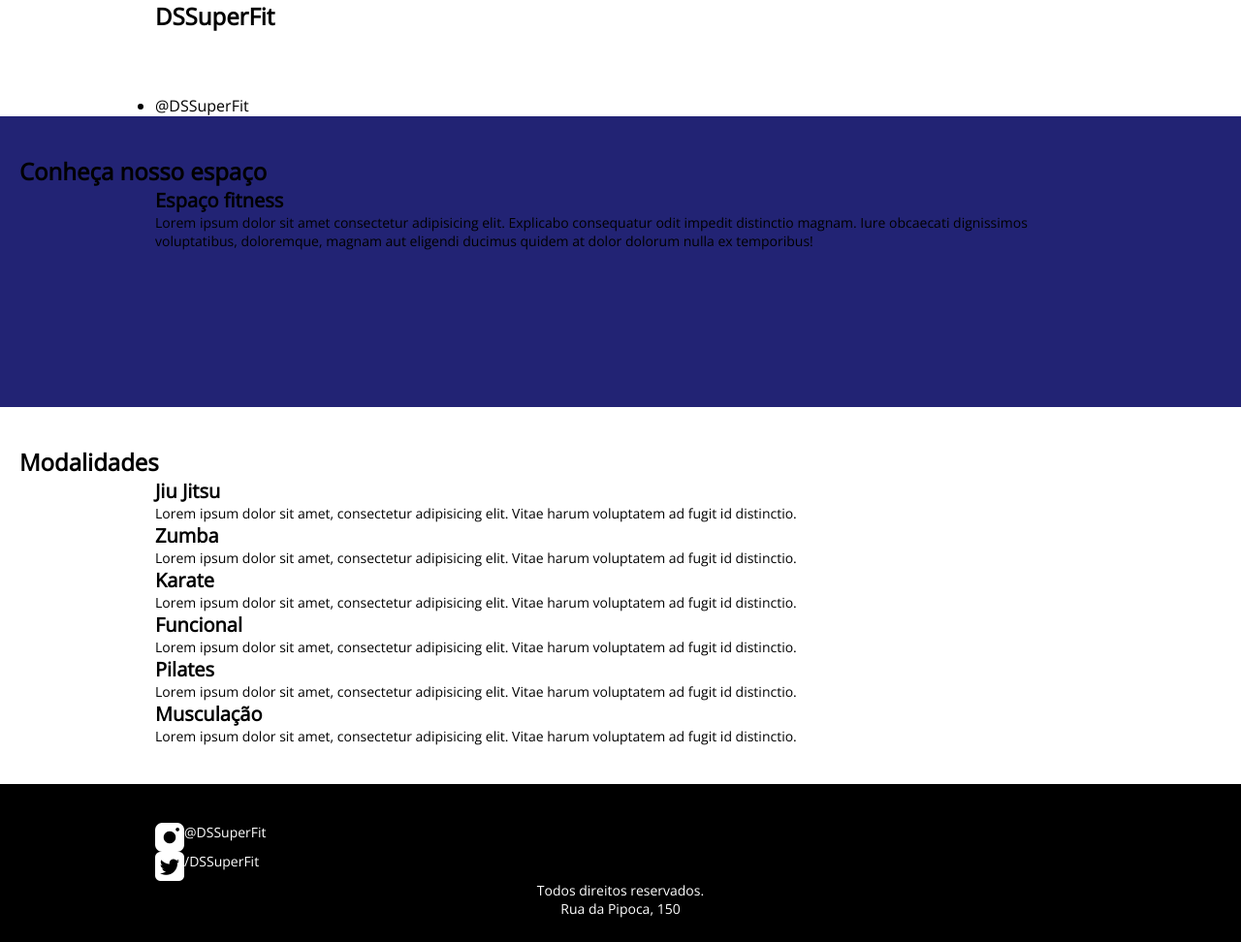
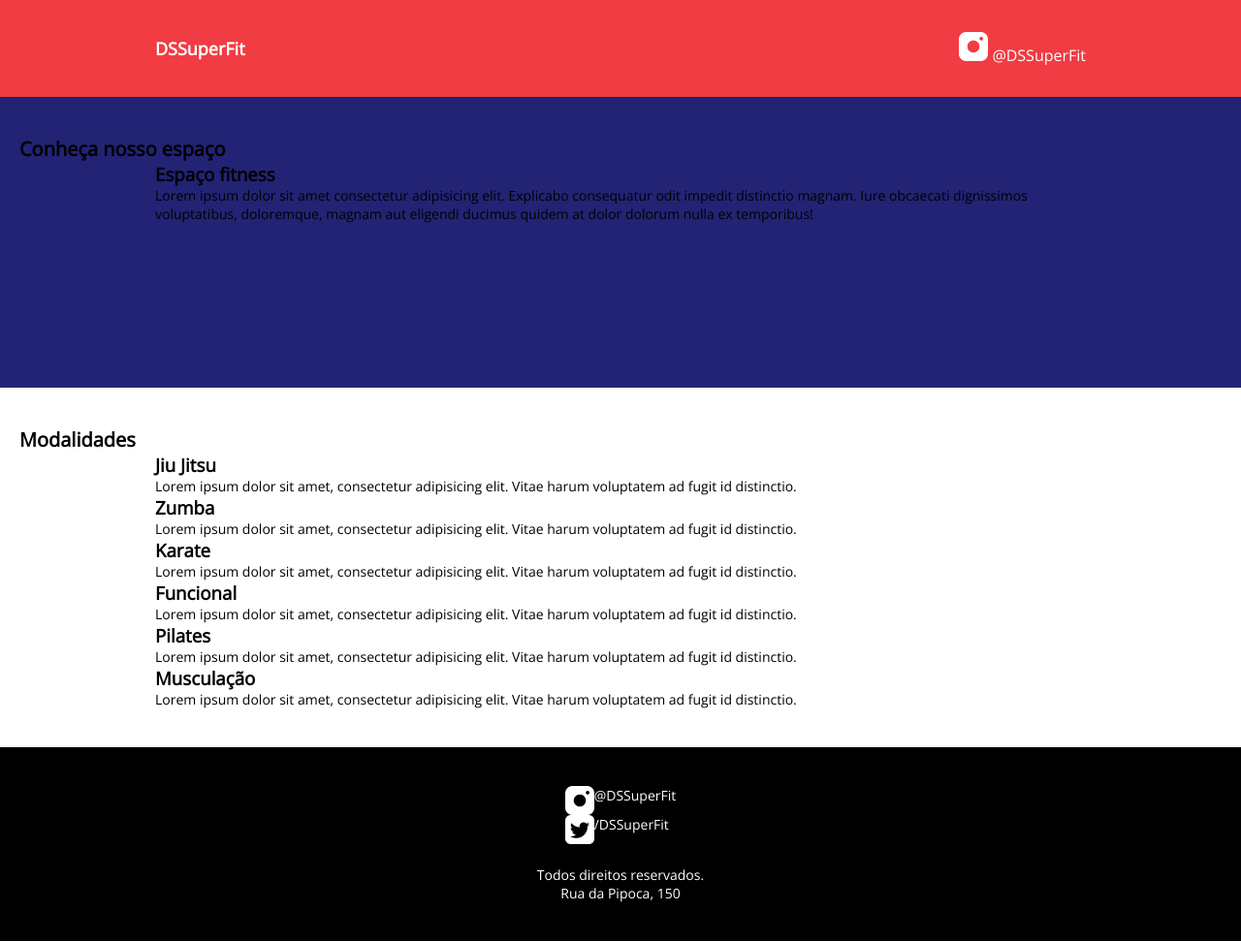
Before and after one commit to PauloHenriq19/desafio-css, a plain HTML site: page index.html in a window 1280 px wide. Shown: the whole page at 97% size. Drawn offline with nearby package versions, Linux system fonts and the light colour scheme.

Commit message:
Corrigindo seções e ajustando css

```diff
--- a/css/styles.css
+++ b/css/styles.css
@@ -20,17 +20,62 @@ a, a:hover {
     text-decoration: none;
 }
 
+header {
+    background-color: var(--color-red);
+    color: var(--color-white);
+    height: 100px;
+    display: flex;
+    align-items: center;
+}
+header h1 {
+    font-size: 18px;
+}
+
+.logo a {
+    margin-top: auto;
+    align-items: center;
+}
+
+nav {
+    display: flex;
+    justify-content: space-between;
+    align-items: center;
+}
+
+header img {
+    width: 30px;
+    height: 30px;
+    left: 955px;
+    top: 35px;
+}
+
 .generic-section {
     min-height: 300px;
     padding: 40px 20px;
+}
+.generic-section h1 {
+    display: flex;
+    align-items: center;
+    font-size: 32px;
+    width: 100%;
+    max-width: 960px;
+    margin: 0 auto;
 }
 
 .bg-blue {
     background-color: var(--color-blue);
 }
 
+.bg-blue h1 {
+    color: var(--color-white);
+}
+
 .bg-white {
     background-color: var(--color-white);
+}
+
+.bg-white h1 {
+    color: var(--color-red);
 }
 
 .generic-section h2 {
@@ -58,6 +103,7 @@ footer {
 
 .footer-content {
     display: flex;
+    flex-direction: column;
     justify-content: space-between;
     align-items: center;
 }
@@ -76,3 +122,7 @@ footer {
 .footer-company-container {
     text-align: center;
 }
+
+.footer-socialmedia-container {
+
+}
--- a/index.html
+++ b/index.html
@@ -11,20 +11,20 @@
 <body>
     <header>
         <nav class="container">
+            <div>
                 <h1>DSSuperFit</h1>
-            <ul>
+            </div>
+            <div class="logo">
                 <img src="img/image 1.png" alt="logo-instagram">
-                <li>
                 <a href="www.instagram.com">@DSSuperFit</a>
-                </li>
-            </ul>
+            </div>
         </nav>
     </header>
     <main>
         <section class="generic-section bg-blue">
-            <h1>Conheça nosso espaço</h1>
+            <h2>Conheça nosso espaço</h2>
             <div class="container">
-                <h2>Espaço fitness</h2>
+                <h3>Espaço fitness</h3>
                 <p>Lorem ipsum dolor sit amet consectetur adipisicing elit.
                      Explicabo consequatur odit impedit distinctio magnam.
                      Iure obcaecati dignissimos voluptatibus, doloremque,
@@ -34,57 +34,60 @@
         </section>
 
         <section class="generic-section bg-white">
-            <h1>Modalidades</h1>
+            <h2>Modalidades</h2>
             <div class="container">
-                <h2>Jiu Jitsu</h2>
+                <h3>Jiu Jitsu</h3>
                 <p>Lorem ipsum dolor sit amet, consectetur adipisicing elit.
                     Vitae harum voluptatem ad fugit id distinctio.
                 </p>
             </div>
             <div class="container">
-                <h2>Zumba</h2>
+                <h3>Zumba</h3>
                 <p>Lorem ipsum dolor sit amet, consectetur adipisicing elit.
                     Vitae harum voluptatem ad fugit id distinctio.
                 </p>
             </div>
             <div class="container">
-                <h2>Karate</h2>
+                <h3>Karate</h3>
                 <p>Lorem ipsum dolor sit amet, consectetur adipisicing elit.
                     Vitae harum voluptatem ad fugit id distinctio.
                 </p>
             </div>
             <div class="container">
-                <h2>Funcional</h2>
+                <h3>Funcional</h3>
                 <p>Lorem ipsum dolor sit amet, consectetur adipisicing elit.
                     Vitae harum voluptatem ad fugit id distinctio.
                 </p>
             </div>
             <div class="container">
-                <h2>Pilates</h2>
+                <h3>Pilates</h3>
                 <p>Lorem ipsum dolor sit amet, consectetur adipisicing elit.
                     Vitae harum voluptatem ad fugit id distinctio.
                 </p>
             </div>
             <div class="container">
-                <h2>Musculação</h2>
+                <h3>Musculação</h3>
                 <p>Lorem ipsum dolor sit amet, consectetur adipisicing elit.
                     Vitae harum voluptatem ad fugit id distinctio.
                 </p>
             </div>
         </section>
-
     </main>
     <footer>
-        <div class="container" footer-content>
+        <div class="container footer-content" >
+            <div class="footer-socialmedia-container">
                 <div class="footer-content--icon">
                     <a href="www.instagram.com">
                         <img src="img/image 1.png" alt="instagram">
                         @DSSuperFit
                     </a>
+                </div>
+                <div class="footer-content--icon">
                     <a href="www.twitter.com">
                         <img src="img/image 2.png" alt="twitter">
                         /DSSuperFit
                     </a>
+                </div>
             </div>
             <div class="footer-company-container">
                 <p>Todos direitos reservados.</p>
```
Lines whose indentation alone changed are shown as unchanged.
